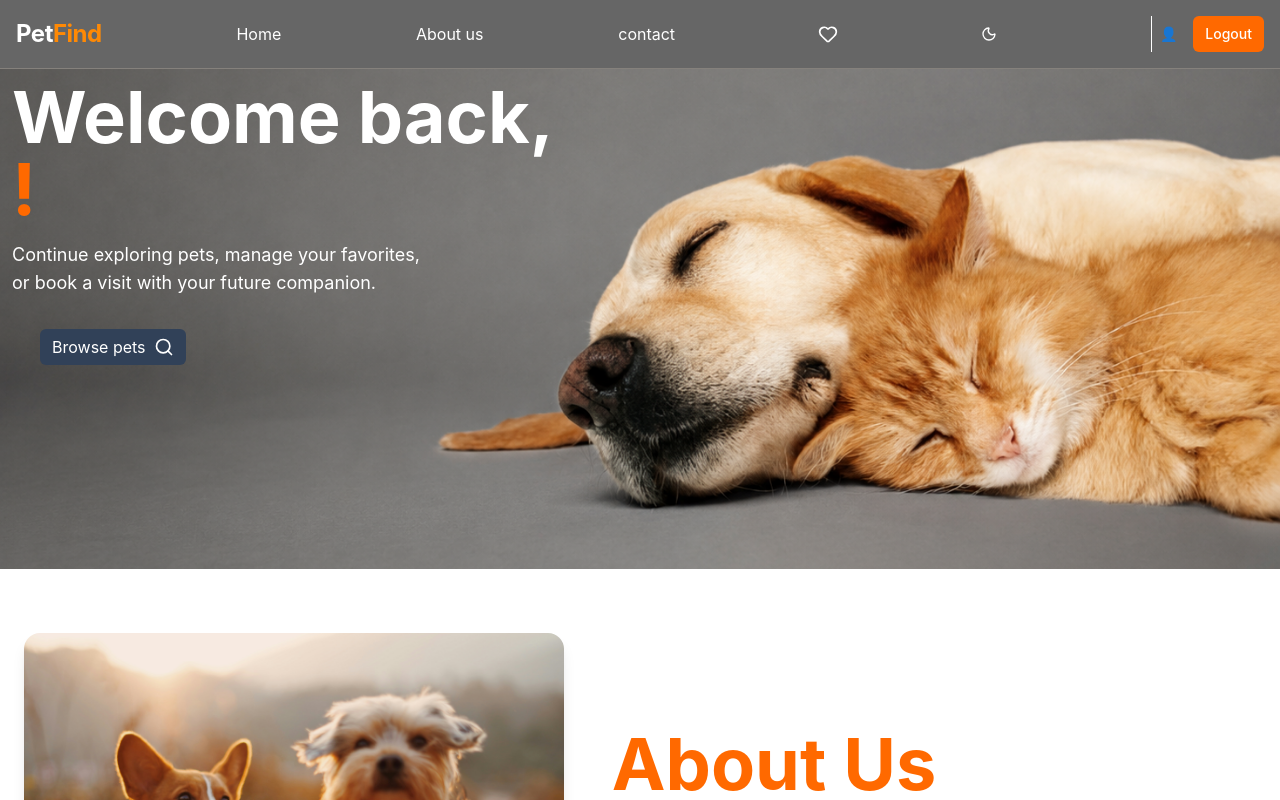
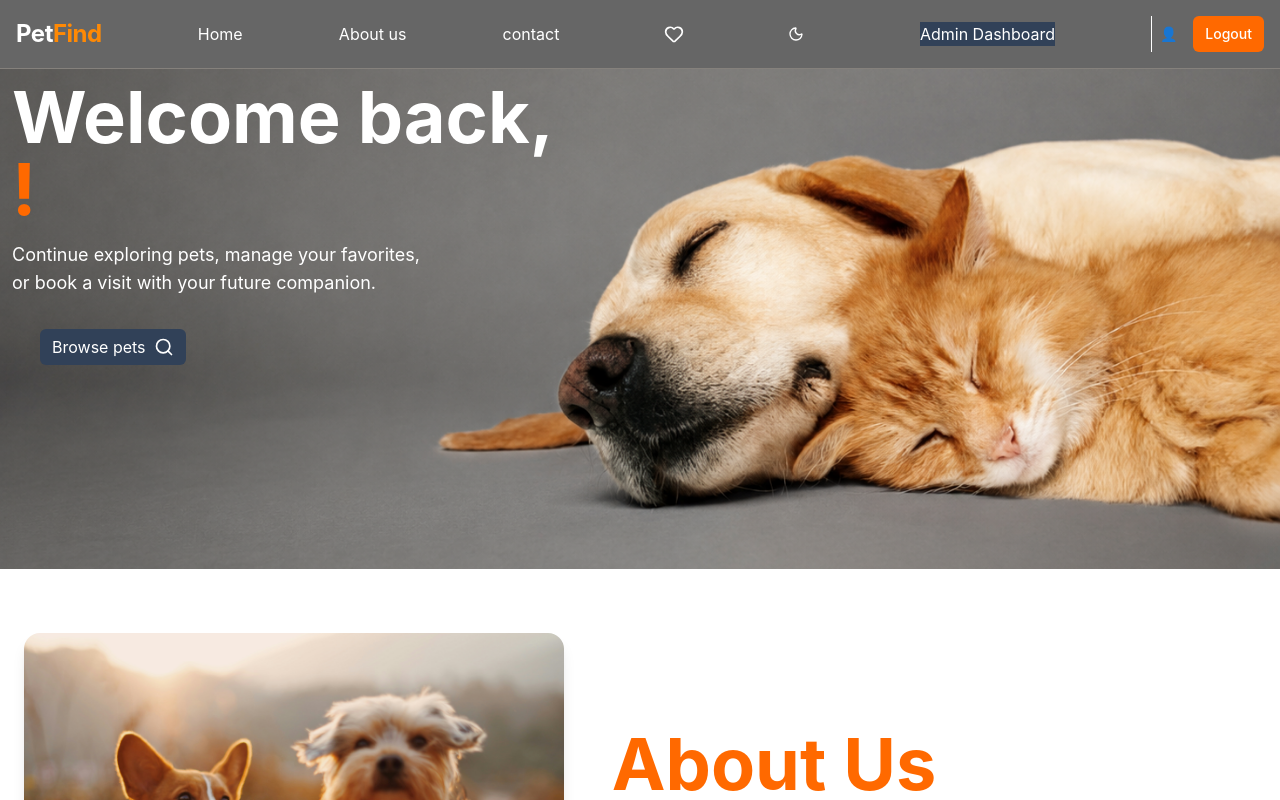
Before and after one commit to group-1-collaboration/Pet-Find, a React (Vite) app: page / in a window 1280 px wide. Shown: the top 800 px of the page. Built offline with nearby package versions, Linux system fonts and the light colour scheme; sample sign-in values are in the browser's storage.

Commit message:
feat:conditionally rendered button to go back to admin dashboard

```diff
--- a/src/components/Navbar.jsx
+++ b/src/components/Navbar.jsx
@@ -102,6 +102,13 @@ function Navbar() {
           {theme === 'dark' ? <Sun className="h-4 w-4" /> : <Moon className="h-4 w-4" />}
         </Button>
 
+{isAuthenticated && user?.role === "admin" && (
+  <Link to="/dashboard">
+    <Button className="bg-slate-700 text-white hover:bg-slate-600">
+      Admin Dashboard
+    </Button>
+  </Link>
+)}
 
 <div className="flex items-center gap-3 pl-2 border-l border-muted text-sm font-medium">
 {isAuthenticated ? (
```
Also changed, not shown: src/pages/Login.jsx (line endings or trailing spaces), 1 other file (tests, documents, lock files or other folders).
